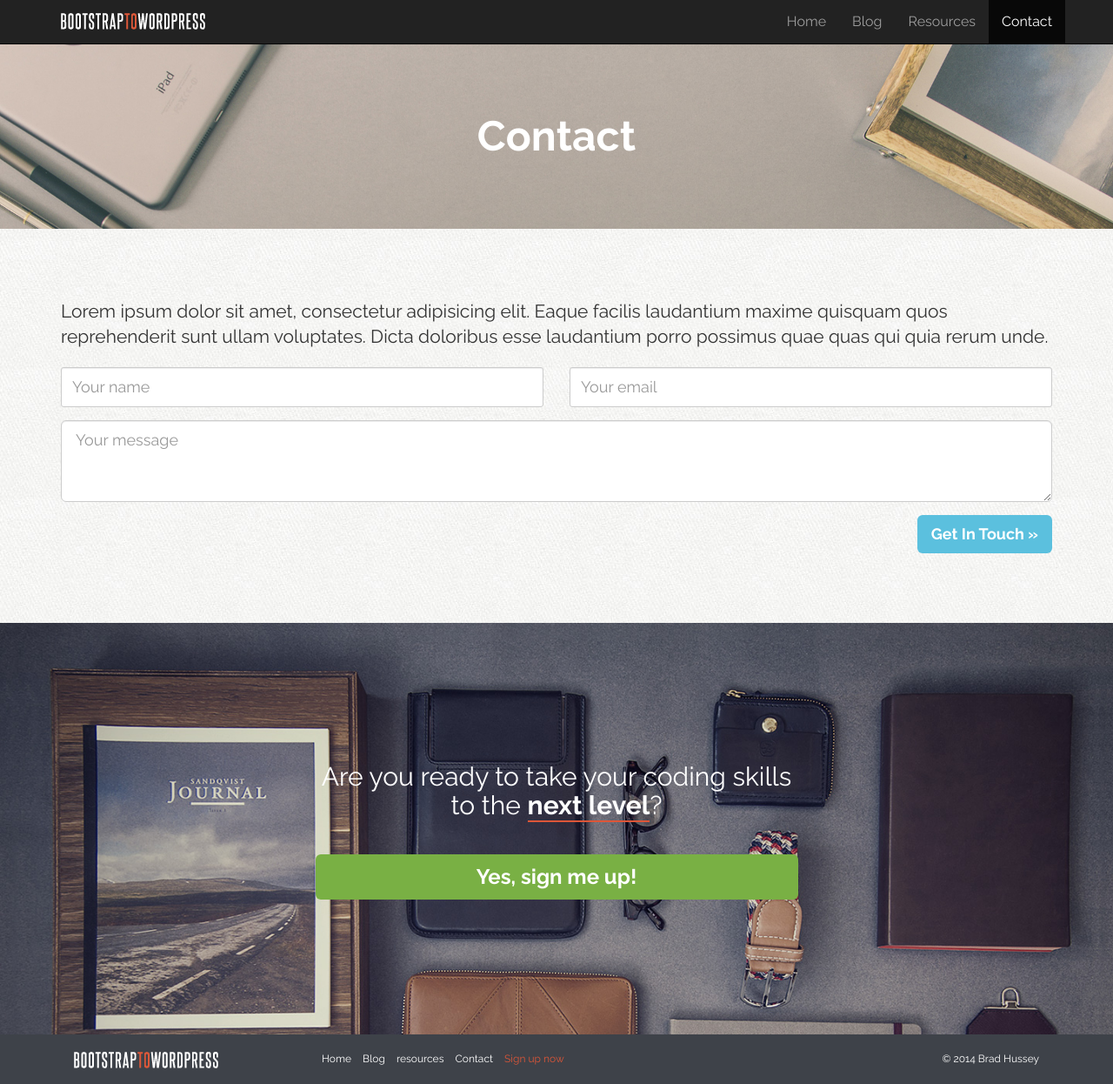
After one commit to Akseljanes/wordpress, a PHP site: page /contact.html in a window 1280 px wide. The commit adds this page. Shown: the whole page at 87% size. Run offline with PHP 8.4, Linux system fonts and the light colour scheme; some libraries are stand-ins or nearby versions.

Commit message:
Lecture 43 [Deliver #110074320]

```diff
--- a/assets/css/custom.css
+++ b/assets/css/custom.css
@@ -404,7 +404,7 @@ footer li.signup-link a:hover {
 
 .post header,
 .post .post-excerpt,
-.post .post-body
+.post .post-body,
 #comments .comments-wrap {
     padding: 20px;
 }
@@ -607,6 +607,35 @@ textarea {
     padding: 6px 12px;
 }
 
+input[type="submit"],
+button[type="submit"] {
+    display: inline-block;
+    margin-bottom: 0;
+    font-size: 18px;
+    font-weight: bold;
+    line-height: 1.33;
+    text-align: center;
+    white-space: nowrap;
+    vertical-align: middle;
+    cursor: pointer;
+    -webkit-user-select: none;
+    -moz-user-select: none;
+    -ms-user-select: none;
+    user-select: none;
+    background-image: none;
+    border: none;
+    -webkit-border-radius: 6px;
+    -moz-border-radius: 6px;
+    border-radius: 6px;
+}
+
+input[type="submit"]:hover,
+button[type="submit"]:hover {
+    outline: none;
+    border: none;
+    background: #aaa;
+}
+
 /* MEDIA QUERIES */
 
 @media screen and ( max-width: 991px) {
--- /dev/null
+++ b/contact.html
@@ -0,0 +1,179 @@
+<!DOCTYPE html>
+<html lang="en">
+    <head>
+        <meta http-equiv="content-type" content="text/html; charset=UTF-8">
+        <meta charset="UTF-8">
+        <meta name="viewport" content="width=device-width, initial-scale=1">
+        <meta name="description" content="">
+        <meta name="author" content="">
+        <link rel="icon" href="assets/img/favicon.ico">
+
+        <title>Contact | Bootstrap to WordPress</title>
+
+        <!-- Bootstrap core css -->
+        <link rel="stylesheet" href="assets/css/bootstrap.min.css">
+
+        <!-- FontAwesome Icons -->
+        <link rel="stylesheet" href="assets/css/font-awesome/css/font-awesome.min.css">
+
+        <!-- Custom css -->
+        <link rel="stylesheet" href="assets/css/custom.css">
+
+        <!-- Google Fonts -->
+        <link href='https://fonts.googleapis.com/css?family=Raleway:400,700' rel='stylesheet' type='text/css'>
+
+        <!-- HTML5 shim and Respond.js for IE8 support of HTML5 elements and media queries -->
+        <!-- WARNING: Respond.js doesn't work if you view the page via file:// -->
+        <!--[if lt IE 9]>
+        <script src="https://oss.maxcdn.com/html5shiv/3.7.2/html5shiv.min.js"></script>
+        <script src="https://oss.maxcdn.com/respond/1.4.2/respond.min.js"></script>
+        <![endif]-->
+    </head>
+    <body class="full-width contact">
+
+        <!-- HEADER -->
+        <header class="site-header role="banner">
+        <div class="navbar-wrapper">
+            <div class="navbar navbar-inverse navbar-fixed-top" role="navigation">
+                <div class="container">
+                    <div class="navbar-header">
+                        <button type="button" class="navbar-toggle" data-toggle="collapse" data-target=".navbar-collapse">
+                            <span class="sr-only">Toggle navigation</span>
+                            <span class="icon-bar"></span>
+                            <span class="icon-bar"></span>
+                            <span class="icon-bar"></span>
+                        </button>
+                        <a class="navbar-brand" href="/"> <img src="assets/img/logo.png" alt="Bootstrap to WordPress"></a>
+                    </div>
+                    <div class="navbar-collapse collapse">
+                        <ul class="nav navbar-nav navbar-right">
+                            <li><a href="index.html">Home</a></li>
+                            <li><a href="blog.html">Blog</a></li>
+                            <li><a href="resources.html">Resources</a></li>
+                            <li class="active"><a href="contact.html">Contact</a></li>
+                        </ul>
+                    </div>
+                </div>
+            </div>
+        </div>
+        </header>
+
+        <!-- FEATURE IMAGE -->
+        <section class="feature-image feature-image-default" data-type="background" data-speed="2">
+            <h1 class="page-title">Contact</h1>
+        </section>
+
+        <!-- MAIN CONTENT -->
+
+        <div class="container">
+            <div class="row" id="primary">
+                <div id="content" class="col-sm-12">
+                    <section class="main-content">
+                        <p class="lead">
+                            Lorem ipsum dolor sit amet, consectetur adipisicing elit. Eaque facilis laudantium maxime quisquam quos reprehenderit sunt ullam voluptates. Dicta doloribus esse laudantium porro possimus quae quas qui quia rerum unde.
+                        </p>
+
+                        <form role="form" class="clearfix">
+                            <div class="row">
+                                <div class="col-sm-6">
+                                    <div class="form-group">
+                                        <label for="contact-name" class="sr-only">Name</label>
+                                        <input type="text" class="form-control input-lg" id="contact-name" placeholder="Your name">
+                                    </div>
+                                </div>
+                                <div class="col-sm-6">
+                                    <div class="form-group">
+                                        <label for="contact-email" class="sr-only">Email</label>
+                                        <input type="email" class="form-control input-lg" id="contact-email" placeholder="Your email">
+                                    </div>
+                                </div>
+                                <div class="col-sm-12">
+                                    <div class="form-group">
+                                        <label for="contact-words" class="sr-only">Message</label>
+                                        <textarea class="form-control input-lg" id="contact-words" placeholder="Your message" rows="3"></textarea>
+                                    </div>
+                                </div>
+                            </div>
+                            <input type="submit" class="btn btn-info btn-lg pull-right" value="Get In Touch &raquo;">
+                        </form>
+
+                    </section>
+                </div>
+            </div>
+        </div>
+
+        <!-- SIGN UP SECTION -->
+        <section id="signup" data-type="background" data-speed="4">
+            <div class="container">
+                <div class="row">
+                    <div class="col-sm-6 col-sm-offset-3">
+                        <h2>Are you ready to take your coding skills to the <strong>next level</strong>?</h2>
+                        <p><a href="#" class="btn btn-lg btn-block btn-success">Yes, sign me up!</a></p>
+                    </div>
+                </div>
+            </div>
+        </section>
+        <!-- FOOTER -->
+        <footer>
+            <div class="container">
+                <div class="col-sm-3">
+                    <p><a href="#"><img src="assets/img/logo.png" alt="Bootstrap to Wordpress"></a></p>
+                </div>
+                <div class="col-sm-6">
+                    <nav>
+                        <ul class="list-unstyled list-inline">
+                            <li><a href="">Home</a></li>
+                            <li><a href="">Blog</a></li>
+                            <li><a href="">resources</a></li>
+                            <li><a href="">Contact</a></li>
+                            <li class="signup-link"><a href="">Sign up now</a></li>
+                        </ul>
+                    </nav>
+                </div>
+                <div class="col-sm-3">
+                    <p class="pull-right">&copy; 2014 Brad Hussey</p>
+                </div>
+            </div>
+        </footer>
+
+
+        <!-- MODAL -->
+        <div class="modal fade" id="myModal">
+            <div class="modal-dialog">
+                <div class="modal-content">
+                    <div class="modal-header">
+                        <button type="button" class="close" data-dismiss="modal"><span arial-hidden="true">&times;</span><span class="sr-only">Close</span></button>
+                        <h4 class="modal-title" id="myModalLabel"> <i class="fa fa-envelope"></i> Subscribe to our Mailing list</h4>
+                    </div>
+                    <div class="modal-body">
+                        <p>Simply enter your name and email! As a thank you for joining us, we are going to give you one of our best-selling courses, <em>for free!</em> </p>
+
+                        <form class="form-inline" role="form">
+                            <div class="form-group">
+                                <label class="sr-only" for="subscribe-name">Your first name</label>
+                                <input type="text" class="form-control" id="subscribe-name" placeholder="Your first name">
+                            </div>
+                            <div class="form-group">
+                                <label class="sr-only" for="subscribe-email">and your email</label>
+                                <input type="text" class="form-control" id="subscribe-email" placeholder="and your email">
+                            </div>
+                            <input type="submit" class="btn btn-danger" value="Subscribe!">
+
+                            <hr>
+
+                            <p><small>By providing your email you consent to be recieving occasional promotional emails &amp; newsletters <br> No Spam. Just Good Stuff. We respect your privacy &amp; you may unsubscribe at any time.</small></p>
+
+                        </form>
+                    </div>
+                </div>
+            </div>
+        </div>
+
+
+        <!-- BOOTSTRAP CORE JAVASCRIPT -->
+        <script src="https://ajax.googleapis.com/ajax/libs/jquery/2.1.4/jquery.min.js"></script>
+        <script src="assets/js/jquery-2.1.4.min.js"></script>
+        <script src="assets/js/bootstrap.min.js"></script>
+        <script src="assets/js/main.js"></script>
+    </body>
+</html>
```
